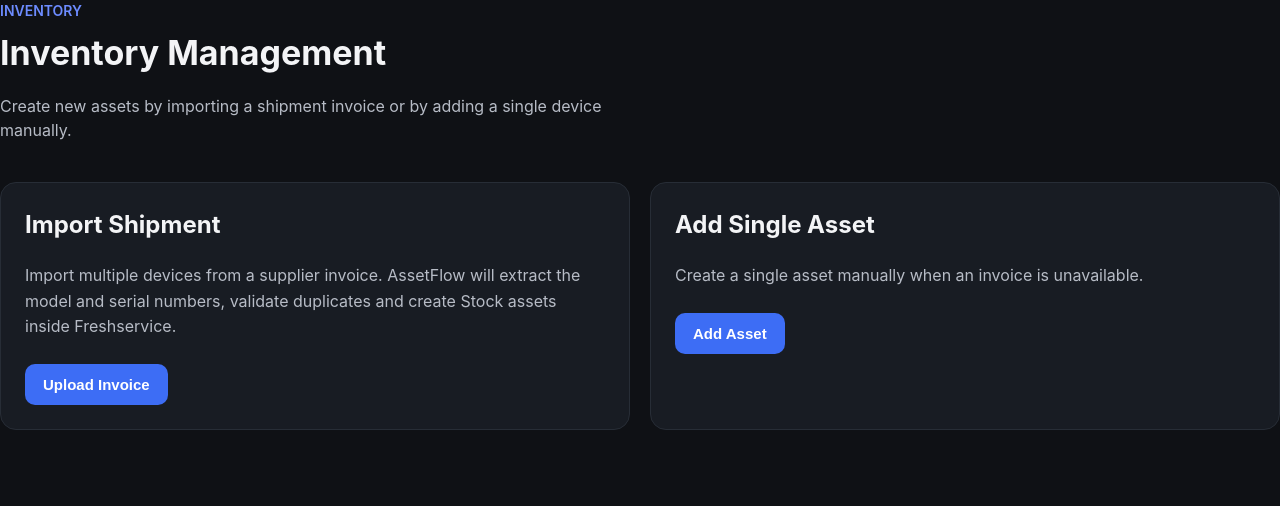
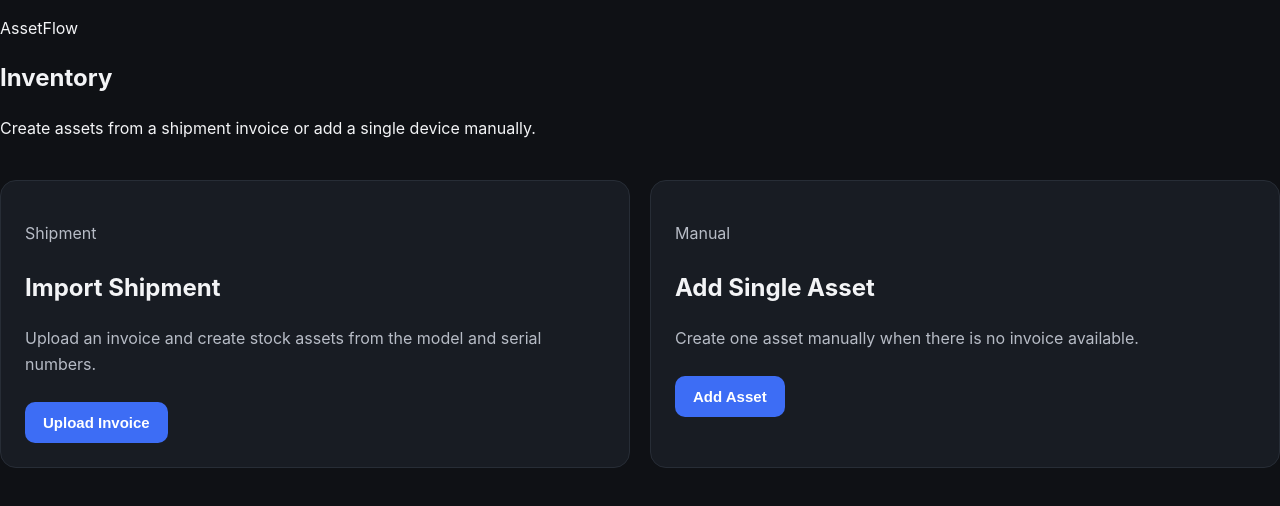
Before and after one commit to danger-14/AssetFlow, a React (Vite) app: page /inventory in a window 1280 px wide. Shown: the top 506 px of the page. Built offline with nearby package versions, Linux system fonts and the light colour scheme.

Commit message:
Refactor Inventory component structure and content

```diff
--- a/src/pages/Inventory/Inventory.tsx
+++ b/src/pages/Inventory/Inventory.tsx
@@ -1,42 +1,38 @@
 import "./Inventory.css";
 
-export default function Inventory() {
+function Inventory() {
   return (
-    <div className="inventory-page">
-      <div className="inventory-header">
-        <div>
-          <p className="page-tag">Inventory</p>
-          <h1>Inventory Management</h1>
-          <p className="page-description">
-            Create new assets by importing a shipment invoice or by adding a
-            single device manually.
+    <main className="inventory-page">
+      <section className="inventory-hero">
+        <p className="eyebrow">AssetFlow</p>
+        <h1>Inventory</h1>
+        <p className="subtitle">
+          Create assets from a shipment invoice or add a single device manually.
+        </p>
+      </section>
+
+      <section className="inventory-grid">
+        <article className="inventory-card">
+          <p className="card-label">Shipment</p>
+          <h2>Import Shipment</h2>
+          <p className="card-text">
+            Upload an invoice and create stock assets from the model and serial
+            numbers.
           </p>
-        </div>
-      </div>
+          <button type="button">Upload Invoice</button>
+        </article>
 
-      <div className="inventory-grid">
-        <div className="inventory-card">
-          <h2>Import Shipment</h2>
-
-          <p>
-            Import multiple devices from a supplier invoice. AssetFlow will
-            extract the model and serial numbers, validate duplicates and create
-            Stock assets inside Freshservice.
+        <article className="inventory-card">
+          <p className="card-label">Manual</p>
+          <h2>Add Single Asset</h2>
+          <p className="card-text">
+            Create one asset manually when there is no invoice available.
           </p>
-
-          <button>Upload Invoice</button>
-        </div>
-
-        <div className="inventory-card">
-          <h2>Add Single Asset</h2>
-
-          <p>
-            Create a single asset manually when an invoice is unavailable.
-          </p>
-
-          <button>Add Asset</button>
-        </div>
-      </div>
-    </div>
+          <button type="button">Add Asset</button>
+        </article>
+      </section>
+    </main>
   );
 }
+
+export default Inventory;
```
